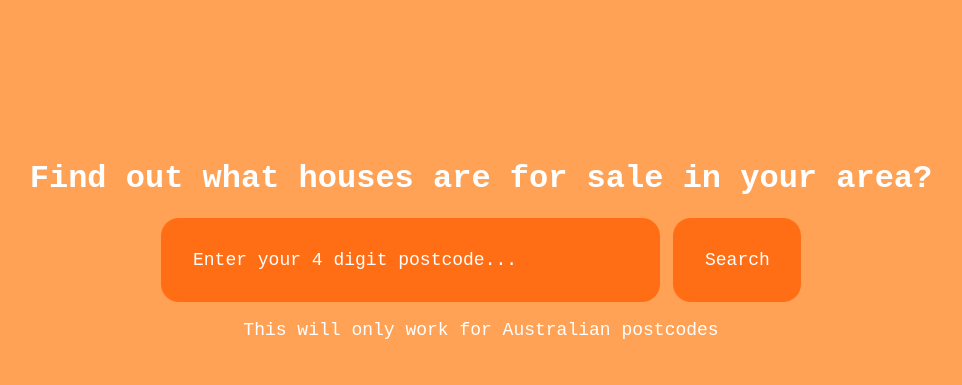
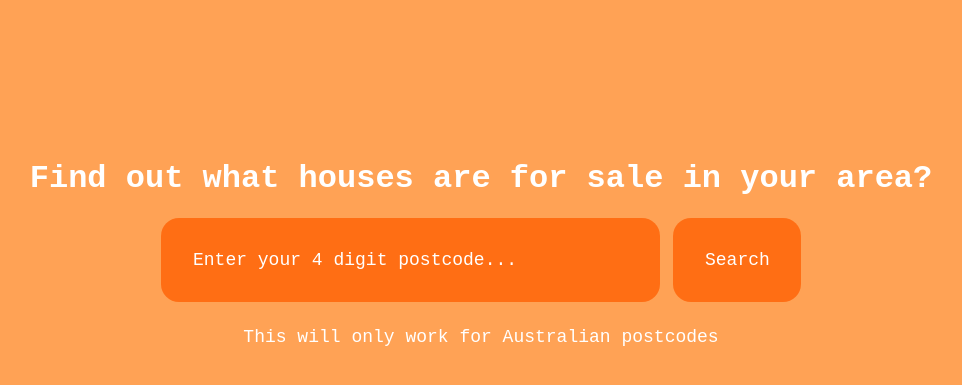
Before and after one commit to reubenfrith/homes-for-sale, a Flask app: page / in a window 1280 px wide. Shown: the top 385 px of the page, without its empty margins (159-1121 px from the left). Run offline with Flask 2, Linux system fonts and the light colour scheme.

Commit message:
added .message

```diff
--- a/static/styles.css
+++ b/static/styles.css
@@ -18,6 +18,10 @@ form {
 
 p {
     font-size: large;
+}
+
+.message {
+    margin-top: 2%;
 }
 
 #search, button {
```
